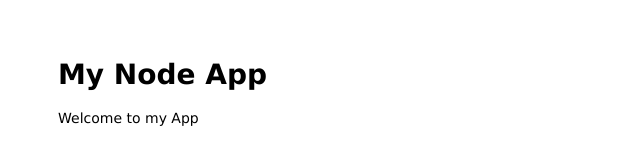
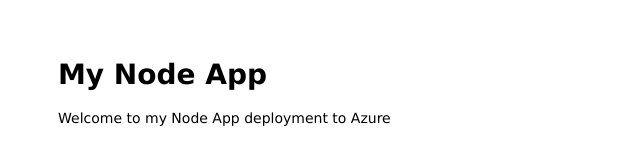
Before and after one commit to lakshmi17486/NodeAzure, a website: page public/index.html in a window 1280 px wide. Shown: the whole page, without its empty margins (0-640 px from the left). Drawn offline with Linux system fonts and the light colour scheme.

Commit message:
Updated the content

```diff
--- a/public/index.html
+++ b/public/index.html
@@ -7,7 +7,7 @@
 
 <body>
   <h1>My Node App</h1>
-  <p>Welcome to my App</p>
+  <p>Welcome to my Node App deployment to Azure</p>
 </body>
 
 </html>
```
